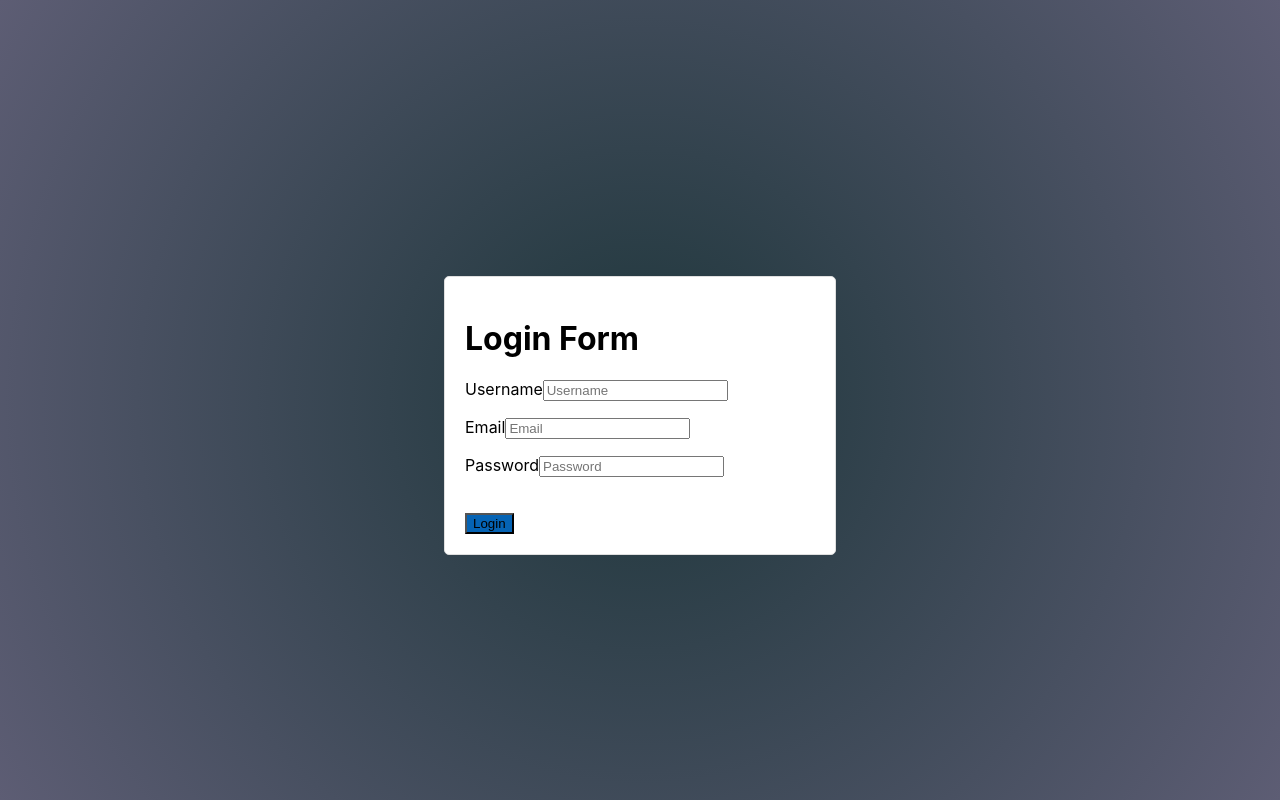
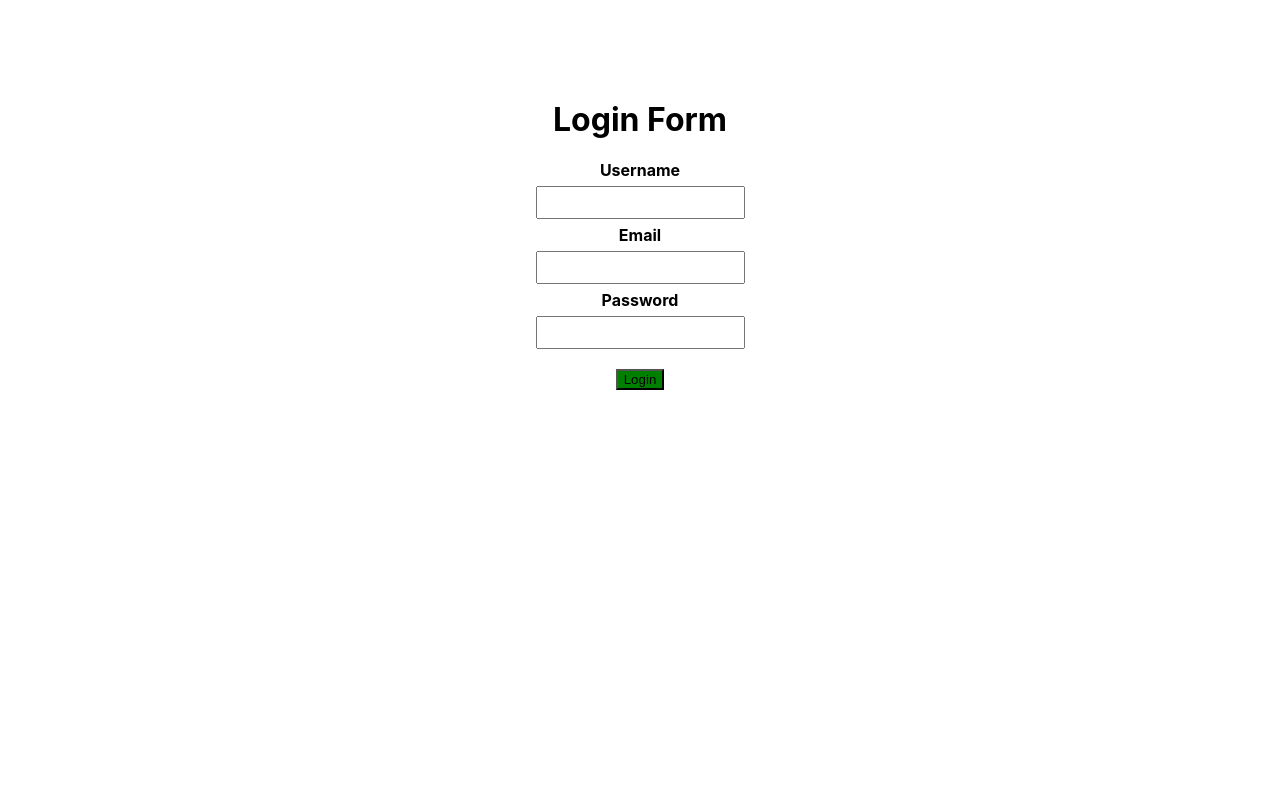
Before and after one commit to keerthi46/react-hook, a React (Create React App) app: page / in a window 1280 px wide. Built offline with nearby package versions, Linux system fonts and the light colour scheme.

Commit message:
first commit

```diff
--- a/src/App.css
+++ b/src/App.css
@@ -1,5 +1,6 @@
 .App {
-  align-items: center;
+  margin-top: 100px;
+  text-align: center;
 }
 
 .App-logo {
@@ -36,50 +37,6 @@
     transform: rotate(360deg);
   }
 }
-
-body {
-  background: rgb(2, 0, 36);
-  background: radial-gradient(
-    circle,
-    rgba(2, 0, 36, 1) 0%,
-    rgba(30, 54, 59, 1) 0%,
-    rgba(93, 93, 116, 1) 100%
-  );
+.h1 {
+  font-style: oblique;
 }
-
-.container {
-  display: flex !important;
-  flex-direction: column;
-  justify-content: center;
-  align-items: center;
-  height: 100vh;
-  max-width: 500px;
-  width: 100%;
-  margin: auto;
-}
-.container > form {
-  width: 70%;
-  border: 1px solid #dfdfdf;
-  padding: 20px;
-  border-radius: 5px;
-  background: #fff;
-}
-
-.success {
-  width: 70%;
-  color: #fff;
-  font-size: larger;
-}
-
-pre {
-  width: 70%;
-  color: #fff;
-  font-size: larger;
-}
-
-button {
-  background: #0563b4 !important;
-}
-p {
-  color: red;
-}
--- a/src/App.js
+++ b/src/App.js
@@ -3,120 +3,119 @@ import FormLabel from "./components/FormLabel";
 import FormTextInput from "./components/FormTextinput";
 import FormButton from "./components/FormButton";
 import FormValidationMessage from "./components/FormValidationMessage";
-import { useState, useEffect } from "react";
+import { useState } from "react";
 
 function App() {
-  const initialValues = { username: "", email: "", password: "" };
-  const [formValues, setFormValues] = useState(initialValues);
-  const [formErrors, setFormErrors] = useState({});
-  const [isSubmit, setIsSubmit] = useState(false);
-
-  const handleChange = (e) => {
-    const { name, value } = e.target;
-    setFormValues({ ...formValues, [name]: value });
+  const initialState = {
+    Username: "",
+    Email: "",
+    Password: "",
   };
 
-  const handleSubmit = (e) => {
+  const [formData, setFormData] = useState(initialState);
+  const [formError, setFormError] = useState(null);
+  const { Username, Email, Password } = formData;
+
+  const onSubmit = (e) => {
+    console.log(formData);
     e.preventDefault();
-    setFormErrors(validate(formValues));
-    setIsSubmit(true);
+    setFormError(null);
+
+    let error = validateForm();
+    if (error.errorUsername || error.errorPassword || error.errorEmail) {
+      setFormError(error);
+
+      console.log("validation failed,form not submitted");
+      return;
+    }
+    console.log("validation successful,form submitted");
   };
 
-  useEffect(() => {
-    console.log(formErrors);
-    if (Object.keys(formErrors).length === 0 && isSubmit) {
-      console.log(formValues);
+  const validateForm = () => {
+    let errorUsername = false;
+    let errorEmail = false;
+    let errorPassword = false;
+
+    if (Username === "") {
+      errorUsername = {
+        field_id: "Username",
+        message: "Username is required!",
+      };
+      // return error;
     }
-  }, [formErrors]);
-  const validate = (values) => {
-    const errors = {};
-    const regex = /^[^\s@]+@[^\s@]+\.[^\s@]{2,}$/i;
 
-    if (!values.username) {
-      errors.username = "Username is required!";
+    if (Email === "") {
+      errorEmail = {
+        field_id: "Email",
+        message: "Email is required!",
+      };
+      // return error;
     }
-    if (!values.email) {
-      errors.email = "Email is required!";
+
+    if (Password === "") {
+      errorPassword = {
+        field_id: "Password",
+        message: "Password is required!",
+      };
+      // return { errorUsername, errorEmail, errorPassword };
     }
-    if (!values.password) {
-      errors.password = "Password is required!";
-    }
-    if (!values.email) {
-      errors.email = "Email is required!";
-    } else if (!regex.test(values.email)) {
-      errors.email = "This is not a valid email format!";
-    }
-    if (!values.password) {
-      errors.password = "Password is required!";
-    } else if (values.password.length < 4) {
-      errors.password = "Password must be more than 4 characters";
-    } else if (values.password.length > 10) {
-      errors.password = "Password cannot exceed more than 10 characters";
-    }
-    return errors;
+
+    return { errorUsername, errorEmail, errorPassword };
+  };
+  const onChange = (e) => {
+    setFormData({
+      ...formData,
+      [e.target.name]: e.target.value,
+    });
+    onSubmit(e);
   };
 
   return (
-    <div className="container">
-      {Object.keys(formErrors).length === 0 && isSubmit ? (
-        <div className="success">Signed in successfully</div>
-      ) : (
-        // <pre>{JSON.stringify(formValues, undefined, 2)}</pre>
-        <pre></pre>
-      )}
+    <div className="App">
+      <h1>Login Form</h1>
+      <form onSubmit={onSubmit}>
+        <FormLabel htmlFor="Username"> Username </FormLabel>
+        <FormTextInput
+          id="Username"
+          name="Username"
+          onChange={onChange}
+          value={Username}
+        />
+        {formError && formError.errorUsername.field_id === "Username" ? (
+          <FormValidationMessage>
+            {formError.errorUsername.message}
+          </FormValidationMessage>
+        ) : null}
 
-      <form onSubmit={handleSubmit}>
-        <h1>Login Form</h1>
-        <div className="ui divider"></div>
-        <div className="ui form">
-          {/*<div className="field">*/}
+        <FormLabel htmlFor="Email">Email</FormLabel>
+        <FormTextInput
+          id="Email"
+          name="Email"
+          onChange={onChange}
+          value={Email}
+        />
+        {formError && formError.errorEmail.field_id === "Email" ? (
+          <FormValidationMessage>
+            {formError.errorEmail.message}
+          </FormValidationMessage>
+        ) : null}
 
-          <label>Username</label>
+        <FormLabel htmlFor="Password">Password</FormLabel>
+        <FormTextInput
+          id="Password"
+          name="Password"
+          onChange={onChange}
+          value={Password}
+        />
+        {formError && formError.errorPassword.field_id === "Password" ? (
+          <FormValidationMessage>
+            {formError.errorPassword.message}
+          </FormValidationMessage>
+        ) : null}
 
-          <input
-            type="text"
-            name="username"
-            placeholder="Username"
-            value={formValues.username}
-            onChange={handleChange}
-          />
-
-          {/* </div> */}
-          <p>{formErrors.username}</p>
-          {/* <div className="field"> */}
-
-          <label>Email</label>
-
-          <input
-            type="text"
-            name="email"
-            placeholder="Email"
-            value={formValues.email}
-            onChange={handleChange}
-          />
-
-          {/* </div> */}
-          <p>{formErrors.email}</p>
-          {/* <div className="field"> */}
-
-          <label>Password</label>
-
-          <input
-            type="password"
-            name="password"
-            placeholder="Password"
-            value={formValues.password}
-            onChange={handleChange}
-          />
-
-          {/* </div> */}
-          <p>{formErrors.password}</p>
-
-          <FormButton primary>Login</FormButton>
-        </div>
+        <FormButton primary>Login</FormButton>
       </form>
     </div>
   );
 }
-
 export default App;
--- a/src/components/FormButton/style.css
+++ b/src/components/FormButton/style.css
@@ -1,4 +1,4 @@
 .form-btn {
   margin-top: 20px;
-  background-color: cyan;
+  background-color: green;
 }
--- a/src/components/FormLabel/style.css
+++ b/src/components/FormLabel/style.css
@@ -1,5 +1,5 @@
 .form-label {
   font-weight: bold;
-  margin-bottom: 8px;
-  margin-top: 8px;
+  margin-bottom: 6px;
+  margin-top: 6px;
 }
--- a/src/components/FormValidationMessage/index.jsx
+++ b/src/components/FormValidationMessage/index.jsx
@@ -2,8 +2,7 @@ import React from "react";
 import "./style.css";
 
 function FormValidationMessage({ children }) {
-  return;
-  <div className="form-validation-message">{children}</div>;
+  return <div className="form-validation-message">{children}</div>;
 }
 
 export default FormValidationMessage;
```
Also changed, not shown: src/index.css (+4 -3 lines).
